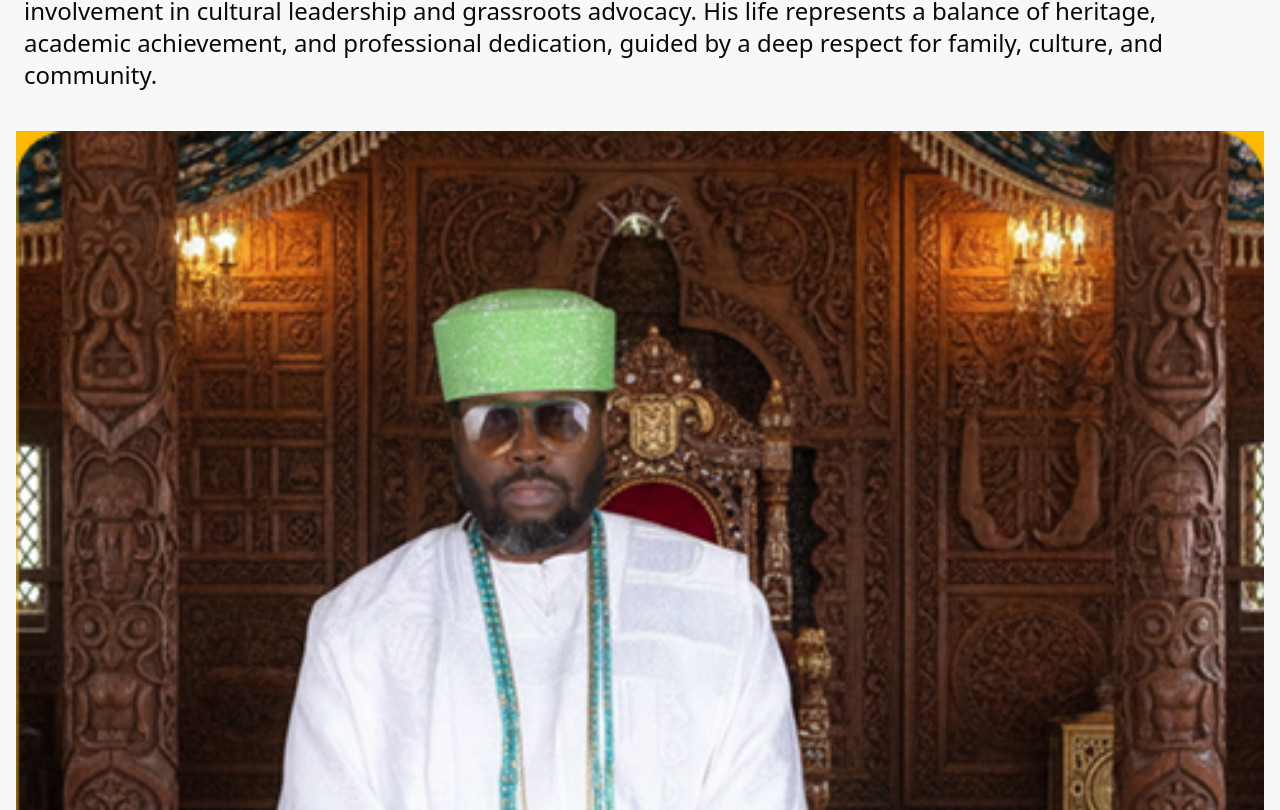
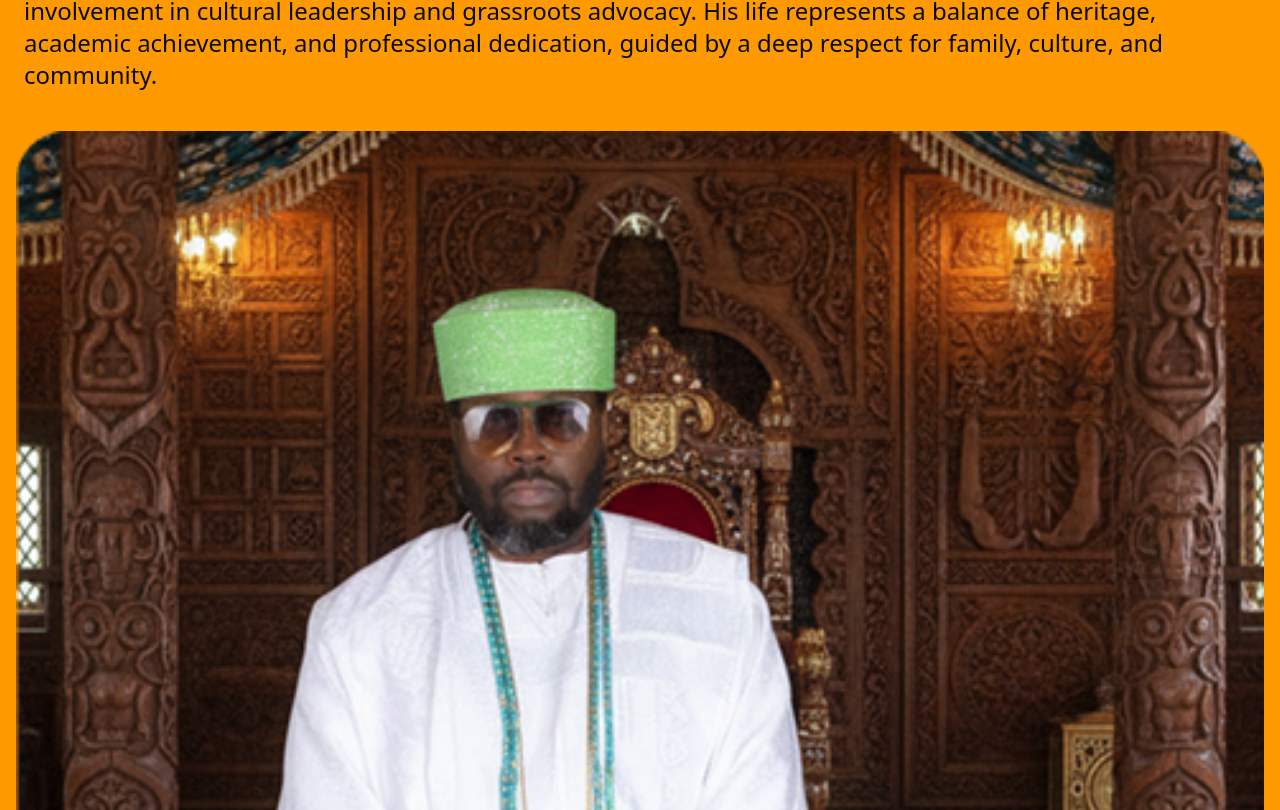
Before and after one commit to Guns-akimbo/Prince-Jagun-Portfolio-, a Next.js app: page /heritage in a window 1280 px wide. Shown: the part 1870-2680 px from the top of the page. Built offline with nearby package versions, Linux system fonts and the light colour scheme.

Commit message:
debug image size

```diff
--- a/src/app/(pages)/heritage/page.tsx
+++ b/src/app/(pages)/heritage/page.tsx
@@ -74,7 +74,7 @@ const HeritagePage = () => {
           </div>
         </div>
       </div>
-      <div className="h-fit animate-fade-slide-in delay-150 mt-8 p-4  flex flex-col 2xl:flex-row items-center w-full 2xl:h-[80vh] mb-10  ">
+      <div className="h-fit animate-fade-slide-in delay-150 mt-8 p-4 flex flex-col 2xl:flex-row items-center w-full 2xl:h-[80vh] mb-10 bg-amber-500  ">
         <div className="2xl:w-2/3  h-full flex p-2 2xl:p-10">
           <div className="2xl:max-w-5xl ">
             <h3 className="font-bold 2xl:text-4xl text-2xl md:text-4xl text-teal-900 text-center font-serif ">
@@ -171,13 +171,13 @@ const HeritagePage = () => {
             </div>
           </div>
         </div>
-        <div className="2xl:w-1/3 md:w-full h-full flex items-center justify-center mb-8 2xl:mb-0 bg-amber-400">
+        <div className="2xl:w-1/3 md:w-full h-full flex items-center justify-center mb-8 2xl:mb-0 ">
           <div className="w-full md:h-full h-11/12  lg:p-0 flex justify-center items-center ">
             <Image
               src="/images/heritage2.png"
               alt="Prince seated on throne"
               className="h-140 md:h-full 2xl:h-190 w-full  object-cover rounded-2xl "
-              width={700}
+              width={800}
               height={100}
               priority
             />
```
